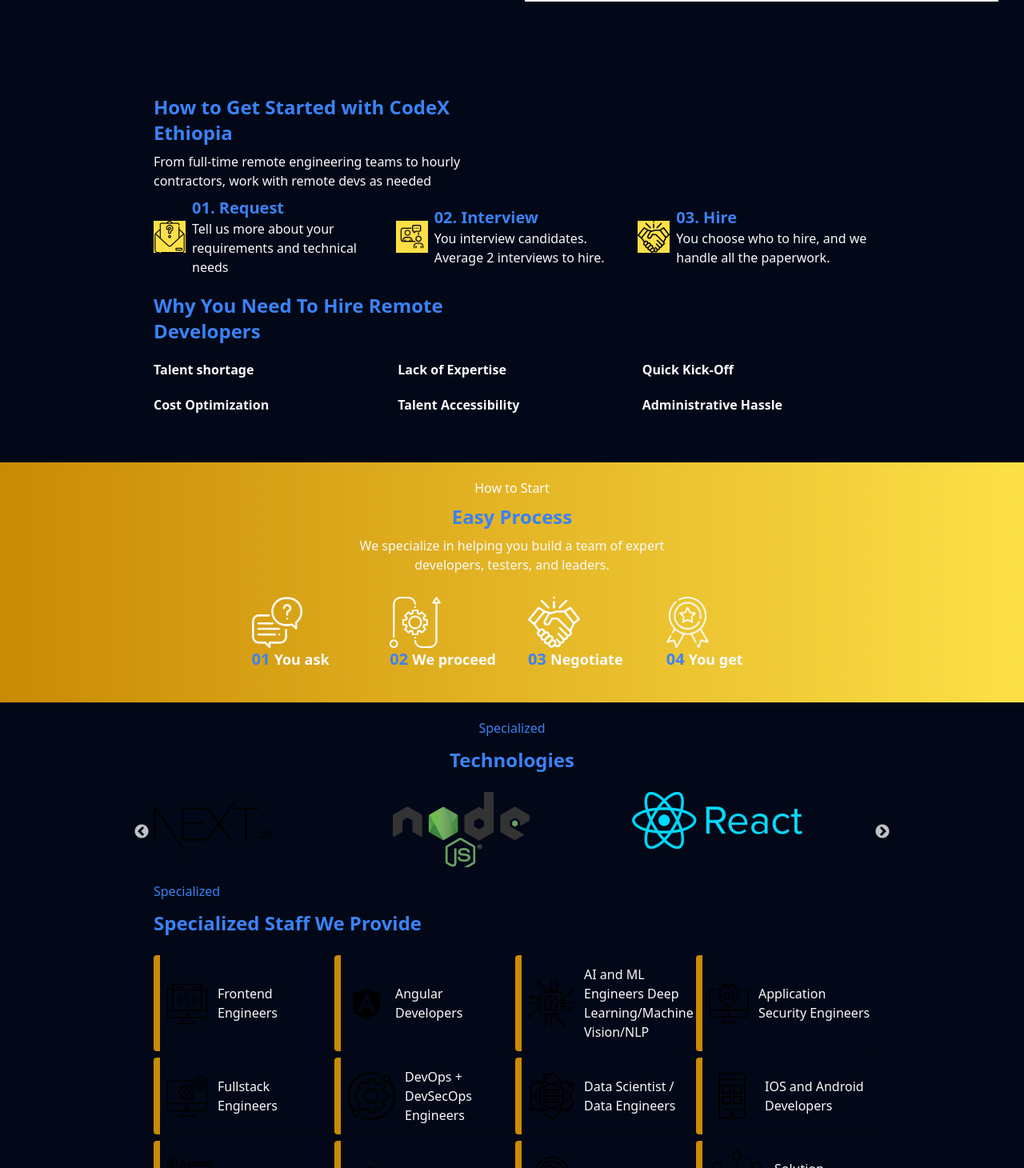
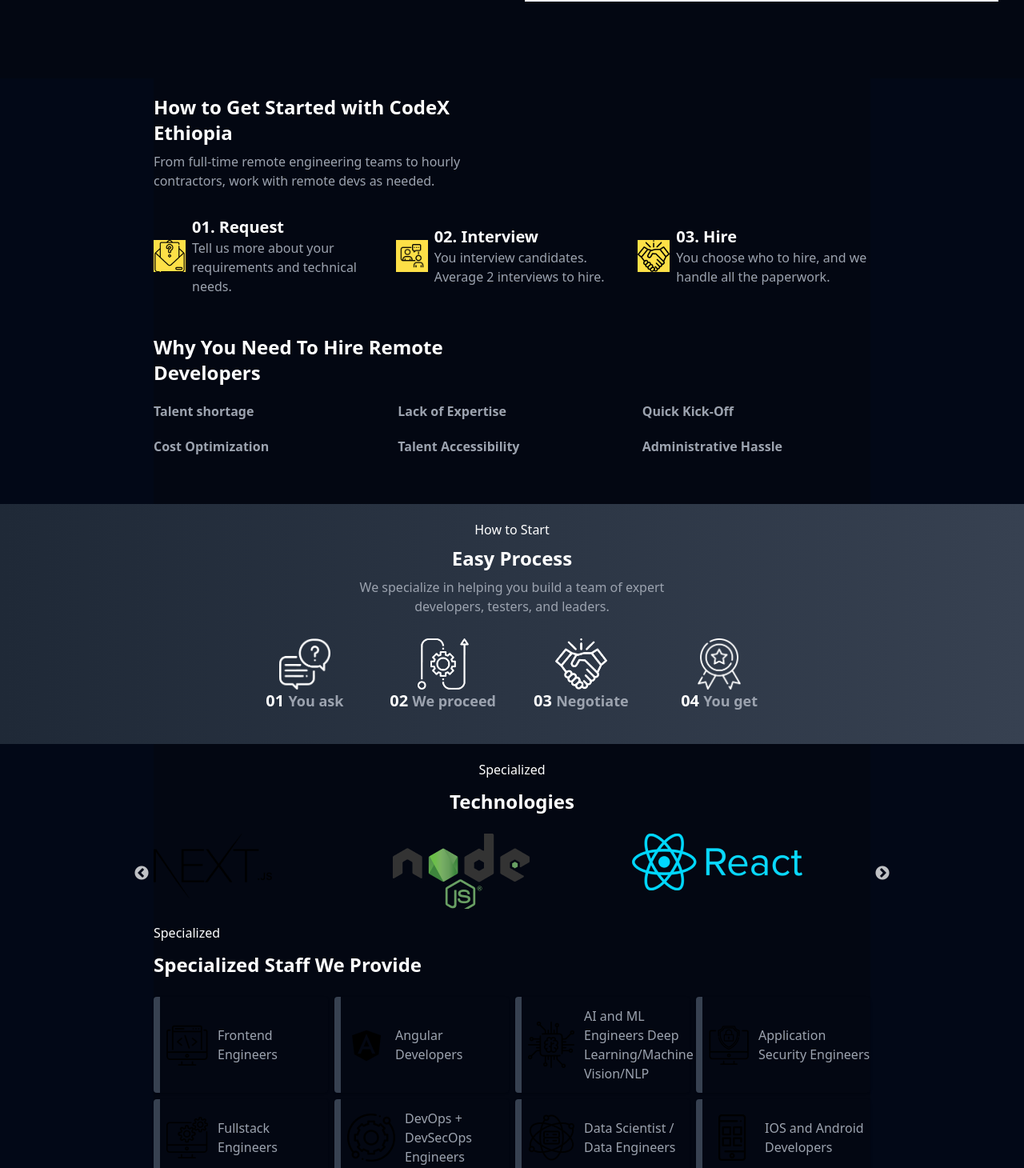
Before and after one commit to abenooo/codex_ethiopia, a React (Vite) app: page / in a window 1280 px wide. Shown: the part 1190-2650 px from the top of the page at 80% size. Built offline with nearby package versions, Linux system fonts and the light colour scheme.

Commit message:
Update light dark theme for home

```diff
--- a/src/pages/Home.tsx
+++ b/src/pages/Home.tsx
@@ -1,9 +1,11 @@
-import Hero from "@/components/Hero";
+import React from "react";
 import Slider from "react-slick";
 import "slick-carousel/slick/slick.css";
 import "slick-carousel/slick/slick-theme.css";
+import Hero from "@/components/Hero";
+import CustomWebsiteDesignProcess from "@/components/CustomWebsiteDesignProcess";
 import specialized from "@/data/specialized";
-import CustomWebsiteDesignProcess from "@/components/CustomWebsiteDesignProcess";
+
 function Home() {
   const settings = {
     dots: false,
@@ -37,25 +39,25 @@ function Home() {
       },
     ],
   };
+
   return (
     <>
       <Hero
         title="How to Start"
         description="We specialize in helping you build a team of expert developers."
       />
-
-<CustomWebsiteDesignProcess />
-      <div className=" max-w-[90%] md:max-w-[70%] mx-auto py-5">
-        <div className="max-w-sm">
-          <h1 className="text-primary text-2xl font-bold">
+      <CustomWebsiteDesignProcess />
+      <div className="max-w-[90%] md:max-w-[70%] mx-auto py-5 dark:bg-gray-950">
+        <div className="max-w-sm mb-6">
+          <h1 className="text-primary text-2xl font-bold dark:text-white">
             How to Get Started with CodeX Ethiopia
           </h1>
-          <p className="py-2">
+          <p className="py-2 text-gray-700 dark:text-gray-400">
             From full-time remote engineering teams to hourly contractors, work
-            with remote devs as needed
+            with remote devs as needed.
           </p>
         </div>
-        <div className="md:grid grid-cols-3 gap-3">
+        <div className="md:grid grid-cols-3 gap-3 mb-12">
           <div className="flex gap-2 max-w-xs items-center">
             <img
               src="/request.png"
@@ -63,23 +65,27 @@ function Home() {
               alt="request image"
             />
             <div>
-              <h1 className="text-primary text-xl font-semibold ">
+              <h1 className="text-primary text-xl font-semibold dark:text-white">
                 01. Request
               </h1>
-              <p>Tell us more about your requirements and technical needs</p>
+              <p className="text-gray-700 dark:text-gray-400">
+                Tell us more about your requirements and technical needs.
+              </p>
             </div>
           </div>
           <div className="flex gap-2 max-w-xs items-center">
             <img
               src="/interview.png"
               className="bg-yellow-300 h-10"
-              alt="request image"
+              alt="interview image"
             />
             <div>
-              <h1 className="text-primary text-xl font-semibold ">
+              <h1 className="text-primary text-xl font-semibold dark:text-white">
                 02. Interview
               </h1>
-              <p>You interview candidates. Average 2 interviews to hire.</p>
+              <p className="text-gray-700 dark:text-gray-400">
+                You interview candidates. Average 2 interviews to hire.
+              </p>
             </div>
           </div>
           <div className="flex gap-2 max-w-xs items-center">
@@ -89,17 +95,20 @@ function Home() {
               alt="hire image"
             />
             <div>
-              <h1 className="text-primary text-xl font-semibold ">03. Hire</h1>
-              <p>You choose who to hire, and we handle all the paperwork.</p>
+              <h1 className="text-primary text-xl font-semibold dark:text-white">
+                03. Hire
+              </h1>
+              <p className="text-gray-700 dark:text-gray-400">
+                You choose who to hire, and we handle all the paperwork.
+              </p>
             </div>
           </div>
         </div>
-
         <div className="my-5">
-          <h1 className="max-w-sm text-primary text-2xl font-bold">
+          <h1 className="max-w-sm text-primary text-2xl font-bold dark:text-white">
             Why You Need To Hire Remote Developers{" "}
           </h1>
-          <ul className="grid  grid-cols-2 md:grid-cols-3 gap-2 md:gap-5 font-semibold py-5">
+          <ul className="grid grid-cols-2 md:grid-cols-3 gap-2 md:gap-5 font-semibold py-5 text-gray-700 dark:text-gray-400">
             <li>Talent shortage</li>
             <li>Lack of Expertise</li>
             <li>Quick Kick-Off</li>
@@ -109,49 +118,59 @@ function Home() {
           </ul>
         </div>
       </div>
-      <div className="bg-gradient-to-r from-yellow-600 to-yellow-300 w-full">
-        <div className=" max-w-[90%] md:max-w-[70%] mx-auto py-5 flex flex-col gap-2 items-center">
+      <div className="bg-gradient-to-r from-yellow-600 to-yellow-300 w-full dark:from-gray-800 dark:to-gray-700">
+        <div className="max-w-[90%] md:max-w-[70%] mx-auto py-5 flex flex-col gap-2 items-center">
           <p className="text-white">How to Start</p>
-          <p className="text-primary text-2xl font-bold">Easy Process</p>
-          <p className="max-w-sm text-center">
+          <p className="text-primary text-2xl font-bold dark:text-white">
+            Easy Process
+          </p>
+          <p className="max-w-sm text-center text-gray-700 dark:text-gray-400">
             We specialize in helping you build a team of expert developers,
             testers, and leaders.
           </p>
-          <div className="grid  grid-cols-2 md:grid-cols-4 gap-10 my-5 ">
-            <div>
+          <div className="grid grid-cols-2 md:grid-cols-4 gap-10 my-5">
+            <div className="flex flex-col items-center">
               <img src="/ask.png" className="h-16" alt="you ask" />
-              <p className="text-lg font-semibold">
-                <span className="text-primary text-xl font-semibold">01 </span>
+              <p className="text-lg font-semibold text-gray-700 dark:text-gray-400">
+                <span className="text-primary text-xl font-semibold dark:text-white">
+                  01{" "}
+                </span>
                 You ask
               </p>
             </div>
-            <div>
-              <img src="proceed.png" className="h-16" alt="we proceed" />
-              <p className="text-lg font-semibold">
-                <span className="text-primary text-xl font-semibold">02 </span>
+            <div className="flex flex-col items-center">
+              <img src="/proceed.png" className="h-16" alt="we proceed" />
+              <p className="text-lg font-semibold text-gray-700 dark:text-gray-400">
+                <span className="text-primary text-xl font-semibold dark:text-white">
+                  02{" "}
+                </span>
                 We proceed
               </p>
             </div>
-            <div>
-              <img src="negotiate.png" className="h-16" alt="we proceed" />
-              <p className="text-lg font-semibold">
-                <span className="text-primary text-xl font-semibold">03 </span>
+            <div className="flex flex-col items-center">
+              <img src="/negotiate.png" className="h-16" alt="negotiate" />
+              <p className="text-lg font-semibold text-gray-700 dark:text-gray-400">
+                <span className="text-primary text-xl font-semibold dark:text-white">
+                  03{" "}
+                </span>
                 Negotiate
               </p>
             </div>
-            <div>
-              <img src="get.png" className="h-16" alt="we proceed" />
-              <p className="text-lg font-semibold">
-                <span className="text-primary text-xl font-semibold">04 </span>
+            <div className="flex flex-col items-center">
+              <img src="/get.png" className="h-16" alt="you get" />
+              <p className="text-lg font-semibold text-gray-700 dark:text-gray-400">
+                <span className="text-primary text-xl font-semibold dark:text-white">
+                  04{" "}
+                </span>
                 You get
               </p>
             </div>
           </div>
         </div>
       </div>
-      <div className="max-w-[90%] md:max-w-[70%] mx-auto py-5  ">
-        <p className="text-center text-primary font-medium mb-3">Specialized</p>
-        <p className="text-primary text-center text-2xl font-bold mb-6">
+      <div className="max-w-[90%] md:max-w-[70%] mx-auto py-5 dark:bg-gray-950">
+        <p className="text-center text-primary font-medium mb-3 dark:text-white">Specialized</p>
+        <p className="text-primary text-center text-2xl font-bold mb-6 dark:text-white">
           Technologies
         </p>
         <Slider {...settings}>
@@ -159,29 +178,27 @@ function Home() {
             <img src="react_logo.png" alt="react" />
           </div>
           <div>
-            {" "}
             <img src="angular_logo.png" alt="angular_logo" />
           </div>
           <div>
-            {" "}
             <img src="next.png" alt="next" />
           </div>
           <div>
             <img src="node.png" alt="nodejs" />
           </div>
         </Slider>
-        <p className="text-primary font-medium my-3">Specialized</p>
-        <p className="text-primary text-2xl font-bold mb-6">
+        <p className="text-primary font-medium my-3 dark:text-white">Specialized</p>
+        <p className="text-primary text-2xl font-bold mb-6 dark:text-white">
           Specialized Staff We Provide
         </p>
-        <div className="grid  grid-cols-1 md:grid-cols-4 gap-2  my-5 ">
+        <div className="grid grid-cols-1 md:grid-cols-4 gap-2 my-5">
           {specialized.map((item, index) => (
             <div
               key={index}
-              className="flex items-center gap-3 max-w-xs py-3 rounded-sm border-l-8 border-l-yellow-600 shadow"
+              className="flex items-center gap-3 max-w-xs py-3 rounded-sm border-l-8 border-l-yellow-600 shadow dark:border-l-gray-700"
             >
               <img src={item.img} alt={item.title} className="ml-2" />
-              <p>{item.title}</p>
+              <p className="text-gray-700 dark:text-gray-400">{item.title}</p>
             </div>
           ))}
         </div>
```
Also changed, not shown: src/components/CustomWebsiteDesignProcess.tsx (+19 -20 lines).
